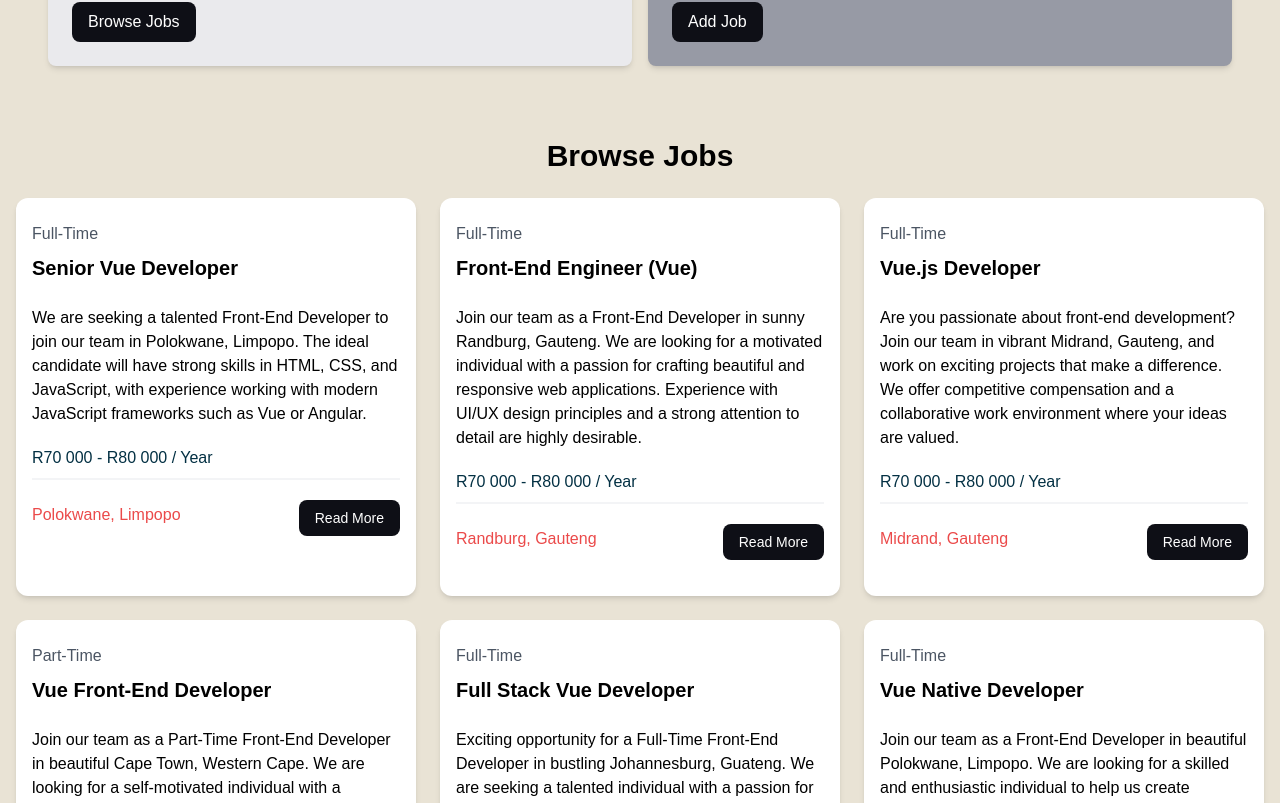
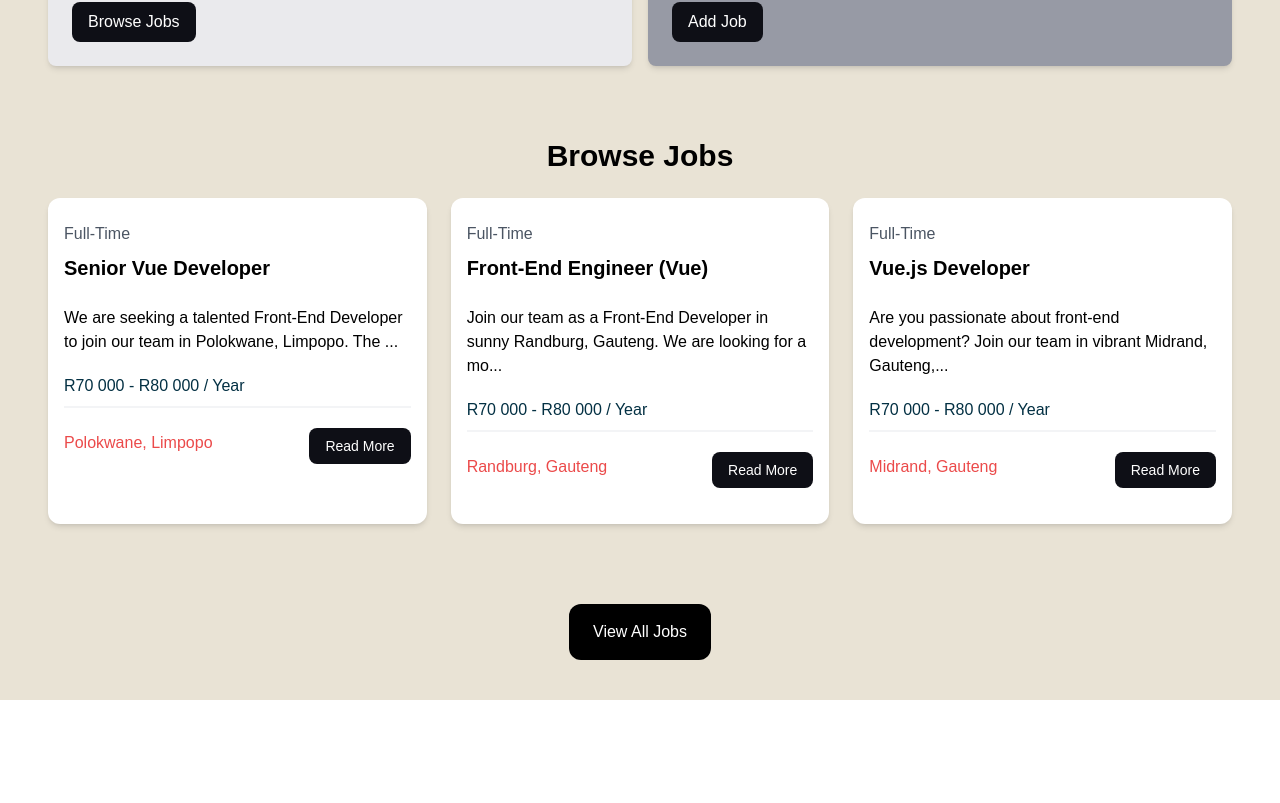
Before and after one commit to esnoko/OnlyVueJobs, a Vue app: page / in a window 1280 px wide. Shown: the part 496-1299 px from the top of the page. After the commit the page ends 1196 px from the top, so only its background shows below. Built offline with nearby package versions, Linux system fonts and the light colour scheme.

Commit message:
Update JobListing.vue to add job details and improve styling

```diff
--- a/src/App.vue
+++ b/src/App.vue
@@ -8,5 +8,5 @@ import Navbar from '@/components/Navbar.vue';
     <Navbar/>
     <Hero/>
     <HomeCards/>
-    <JobListings/>
+    <JobListings :limit="3" :show-button="true"/>
 </template>
--- a/src/components/JobListing.vue
+++ b/src/components/JobListing.vue
@@ -1,31 +1,42 @@
 <script setup>
-import { defineProps } from 'vue';
+import { defineProps, computed, ref, } from 'vue';
 
-defineProps({
+const props = defineProps({
     job: Object,
 });
+
+const showFullDescription = ref(false);
+
+const truncatedDescription = computed(() => {
+    let description = props.job.description;
+    if (!showFullDescription.value) {
+        description = description.substring(0, 90) + '...';
+    }
+
+    return description;
+})
 </script>
 <template>
     <!-- Job Listing 1 -->
     <div class="bg-white rounded-xl shadow-md relative">
         <div class="p-4">
             <div class="mb-6">
-                <div class="text-gray-600 my-2">{{job.type}}</div>
-                <h3 class="text-xl font-bold">{{job.title}}</h3>
+                <div class="text-gray-600 my-2">{{ job.type }}</div>
+                <h3 class="text-xl font-bold">{{ job.title }}</h3>
             </div>
 
             <div class="mb-5">
-                {{job.description}}
+                {{ truncatedDescription }}
             </div>
 
-            <h3 class="text-[#033043] mb-2">{{job.salary}} / Year</h3>
+            <h3 class="text-[#033043] mb-2">{{ job.salary }} / Year</h3>
 
             <div class="border border-gray-100 mb-5"></div>
 
             <div class="flex flex-col lg:flex-row justify-between mb-4">
                 <div class="text-[#eb4a4a] mb-3">
                     <i class="fa-solid fa-location-dot text-lg"></i>
-                    {{job.location}}
+                    {{ job.location }}
                 </div>
                 <a :href="'/job/' + job.id"
                     class="h-[36px] bg-[#0e0f16] text-white rounded-lg px-4 py-2 hover:bg-opacity-90 text-center text-sm">
--- a/src/components/JobListings.vue
+++ b/src/components/JobListings.vue
@@ -1,20 +1,38 @@
 <script setup>
 import JobListing from "@/components/JobListing.vue";
 import jobData from "@/jobs.json";
-import { ref } from "vue";
+import { ref, defineProps } from "vue";
+
+const props = defineProps({
+  limit: {
+    type: Number,
+    default: null,
+  },
+  showButton: {
+    type: Boolean,
+    default: false,
+  }
+});
 
 const jobs = ref(jobData);
 </script>
 
 <template>
   <section class="bg-[#e9e3d5] px-4 py-10">
-    <div class="container-xl lg:container m-auto">
+    <div class="container mx-auto px-4 sm:px-6 lg:px-8">
       <h2 class="text-3xl font-bold text-blue-40 mb-6 text-center">
         Browse Jobs
       </h2>
       <div class="grid grid-cols-1 md:grid-cols-3 gap-6">
-        <JobListing v-for="job in jobs" :key="job.id" :job="job" />
+        <JobListing v-for="job in jobs.slice(0, props.limit || jobs.length)" :key="job.id" :job="job" />
       </div>
     </div>
   </section>
+  <section v-if="props.showButton" class="bg-[#e9e3d5] py-10">
+    <div class="container mx-auto px-4 sm:px-6 lg:px-8 text-center">
+      <a href="/jobs" class="inline-block bg-black text-white text-center py-4 px-6 rounded-xl hover:bg-gray-700">
+        View All Jobs
+      </a>
+    </div>
+  </section>
 </template>
```
